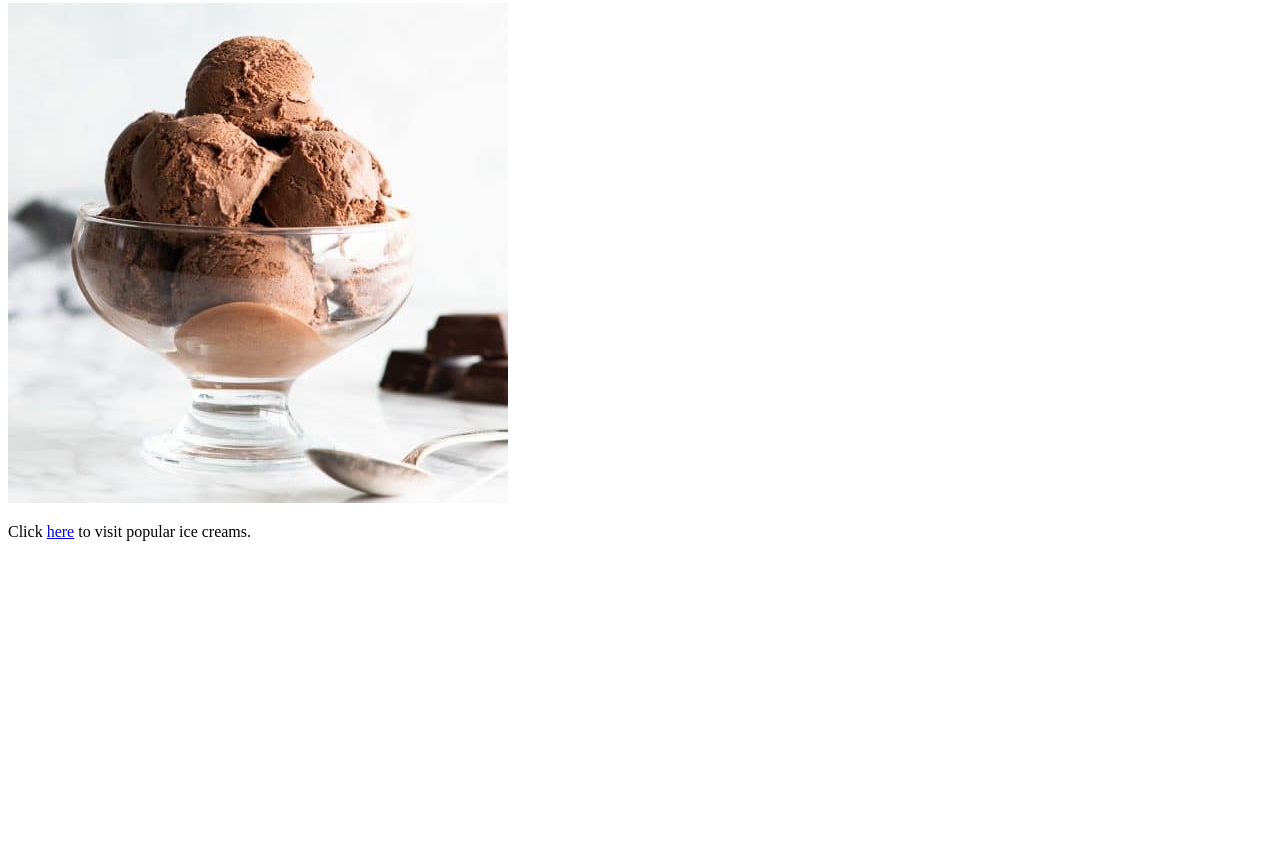
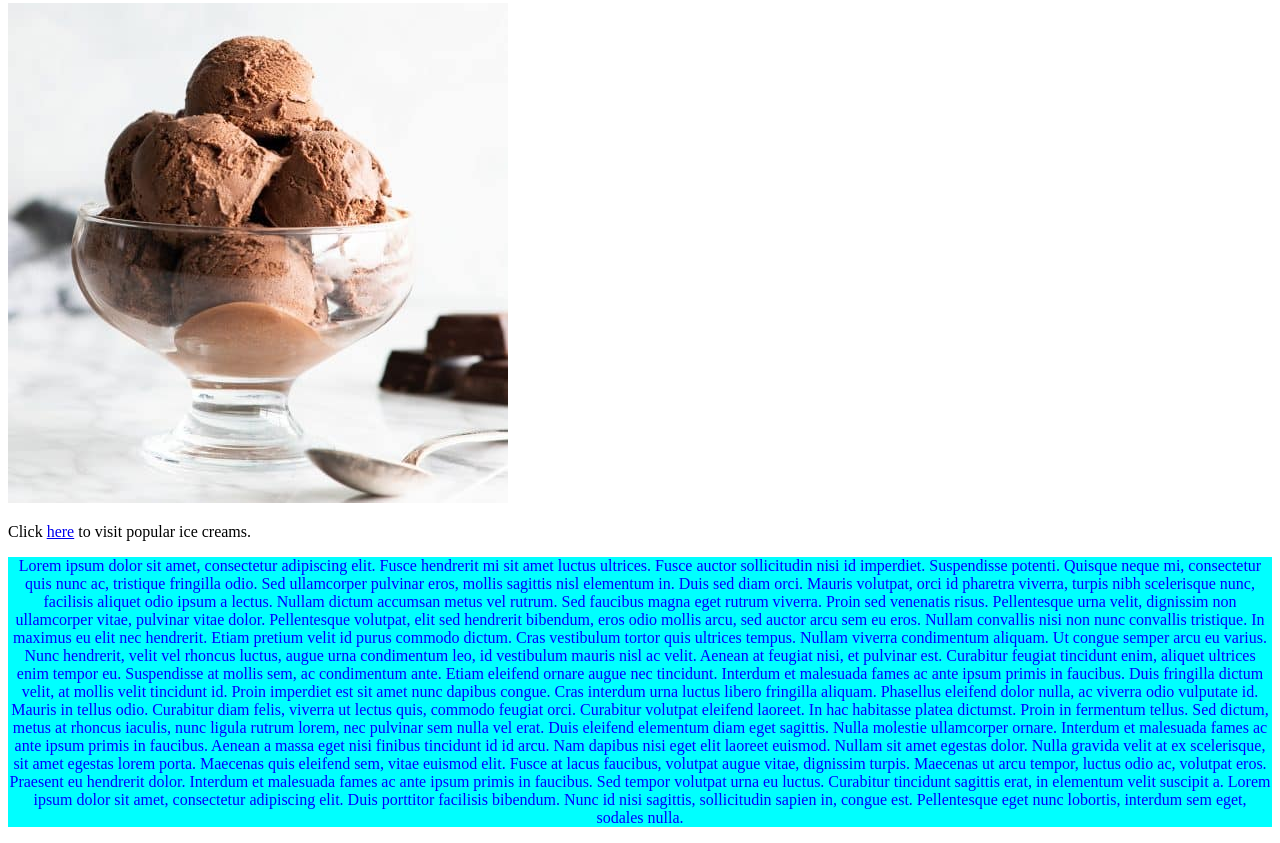
Before and after one commit to stellakr/website, a plain HTML site: page icecream.html in a window 1280 px wide. Shown: the part 1965-2808 px from the top of the page. Before the commit the page ends 2522 px from the top, so only its background shows below. Drawn offline with Linux system fonts and the light colour scheme.

Commit message:
Update icecream.html

```diff
--- a/icecream.html
+++ b/icecream.html
@@ -11,7 +11,7 @@
 <p>Chocolate ice cream is also a very popular flavour</p>
 <img src="Chocolate Ice Cream.jpg">
 <p>Click <a href="https://gopuff.com/blog/food-drink/ice-cream-flavors">here</a> to visit popular ice creams.</p>
-  <p style="color:blue;text-align:center;background-color: aqua;"Lorem ipsum dolor sit amet, consectetur adipiscing elit. Fusce hendrerit mi sit amet luctus ultrices. Fusce auctor sollicitudin nisi id imperdiet. Suspendisse potenti. Quisque neque mi, consectetur quis nunc ac, tristique fringilla odio. Sed ullamcorper pulvinar eros, mollis sagittis nisl elementum in. Duis sed diam orci. Mauris volutpat, orci id pharetra viverra, turpis nibh scelerisque nunc, facilisis aliquet odio ipsum a lectus. Nullam dictum accumsan metus vel rutrum. Sed faucibus magna eget rutrum viverra.
+  <p style="color:blue;text-align:center;background-color: aqua;">Lorem ipsum dolor sit amet, consectetur adipiscing elit. Fusce hendrerit mi sit amet luctus ultrices. Fusce auctor sollicitudin nisi id imperdiet. Suspendisse potenti. Quisque neque mi, consectetur quis nunc ac, tristique fringilla odio. Sed ullamcorper pulvinar eros, mollis sagittis nisl elementum in. Duis sed diam orci. Mauris volutpat, orci id pharetra viverra, turpis nibh scelerisque nunc, facilisis aliquet odio ipsum a lectus. Nullam dictum accumsan metus vel rutrum. Sed faucibus magna eget rutrum viverra.
 
     Proin sed venenatis risus. Pellentesque urna velit, dignissim non ullamcorper vitae, pulvinar vitae dolor. Pellentesque volutpat, elit sed hendrerit bibendum, eros odio mollis arcu, sed auctor arcu sem eu eros. Nullam convallis nisi non nunc convallis tristique. In maximus eu elit nec hendrerit. Etiam pretium velit id purus commodo dictum. Cras vestibulum tortor quis ultrices tempus. Nullam viverra condimentum aliquam. Ut congue semper arcu eu varius. Nunc hendrerit, velit vel rhoncus luctus, augue urna condimentum leo, id vestibulum mauris nisl ac velit.
 
```
